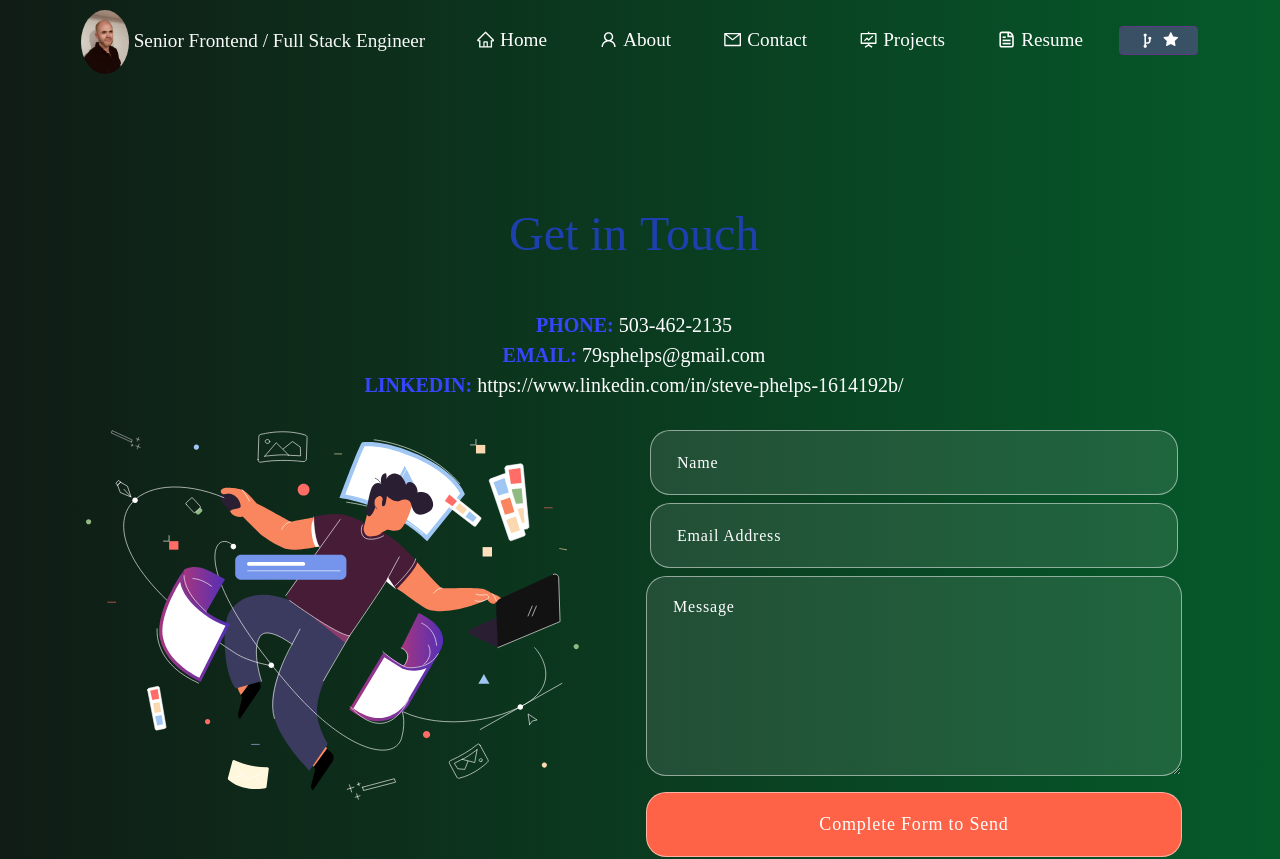
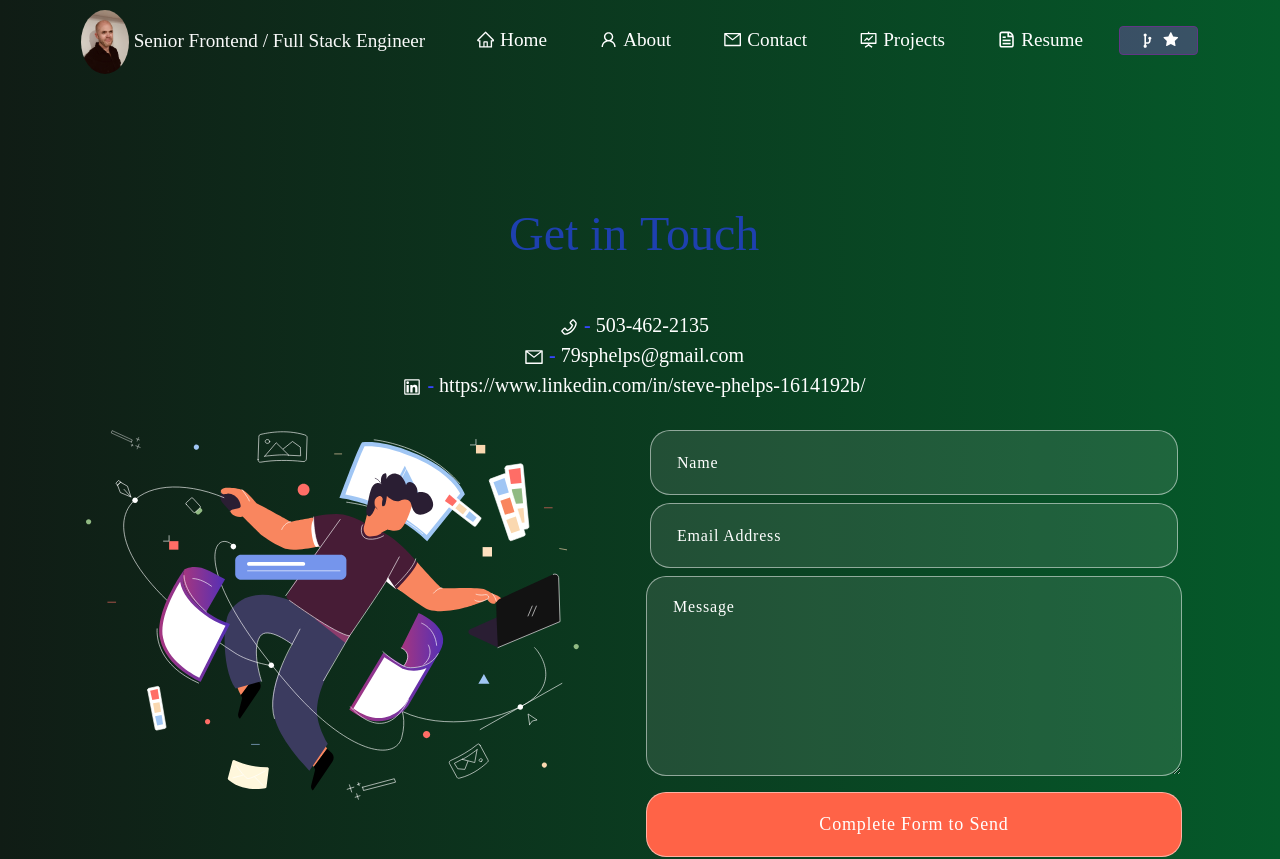
Before and after one commit to 79sphelps/steve-phelps, a React (Create React App) app: page /contact in a window 1280 px wide. Shown: the top 859 px of the page. Built offline with nearby package versions, Linux system fonts and the light colour scheme.

Commit message:
Updating contact icons

```diff
--- a/src/components/Contact/Contact.js
+++ b/src/components/Contact/Contact.js
@@ -2,6 +2,11 @@ import React from "react";
 import { Container, Row, Col } from "react-bootstrap";
 // import Particle from "../Particle";
 import TrackVisibility from "react-on-screen";
+import {
+  AiOutlinePhone,
+  AiOutlineLinkedin,
+  AiOutlineMail,
+} from "react-icons/ai";
 import "./Contact.css";
 import contactImg from "../../Assets/contact-img.svg";
 import BlurText from "../ReactBitsComponents/BlurText";
@@ -25,16 +30,19 @@ const Contact = () => {
                 className="text-5xl mb-8 text-blue-800 justify-center"
               />
             </h1>
-            <div style={{ display: "inline" }}>
-              <b className="purple">PHONE: </b>
+            <div style={{ display: "inline", display: 'flex', justifyContent: 'center', alignItems: 'center' }}>
+              <AiOutlinePhone className='home-contact-info-icon'/>
+              <b className="purple" style={{ marginRight: '5px' }}>-</b>
               {HOME_PHONE}
             </div>
-            <div style={{ display: "inline" }}>
-              <b className="purple">EMAIL: </b>
+            <div style={{ display: "inline", display: 'flex', justifyContent: 'center', alignItems: 'center' }}>
+              <AiOutlineMail className='home-contact-info-icon' />
+              <b className="purple"  style={{ marginRight: '5px' }}>-</b>
               <a href={`mailto:${HOME_EMAIL}`}>{HOME_EMAIL}</a>
             </div>
-            <div style={{ display: "inline" }}>
-              <b className="purple">LINKEDIN: </b>
+            <div style={{ display: "inline", display: 'flex', justifyContent: 'center', alignItems: 'center' }}>
+              <AiOutlineLinkedin className='home-contact-info-icon' />
+              <b className="purple" style={{ marginRight: '5px' }}>-</b>
               <a href={HOME_LINKEDIN}>{HOME_LINKEDIN}</a>
             </div>
             <Col
--- a/src/components/Home/Home.js
+++ b/src/components/Home/Home.js
@@ -1,5 +1,9 @@
 import React from "react";
 import { Container, Row, Col } from "react-bootstrap";
+import {
+  AiOutlinePhone,
+  AiOutlineMail,
+} from "react-icons/ai";
 import Particle from "../Particle";
 import RotatingText from "../ReactBitsComponents/RotatingText";
 import homeLogo from "../../Assets/home-main.svg";
@@ -68,19 +72,25 @@ const Home = () => {
                 {/* <ul className="home-contact-text"> */}
                 <ul>
                   <li>
-                    <b className="purple">PHONE: </b>
+                    <div style={{ display: 'flex', flexDirection: 'row' }}>
+                    <AiOutlinePhone className='home-contact-info-icon'/>
+                    <b className="purple" style={{ marginRight: '5px' }}>-</b>
                     {HOME_PHONE}
+                    </div>
                   </li>
                   <li>
-                    <b className="purple">EMAIL: </b>
+                    <div style={{ display: 'flex', flexDirection: 'row' }}>
+                    <AiOutlineMail className='home-contact-info-icon' />
+                    <b className="purple" style={{ marginRight: '5px' }}>-</b>
                     {HOME_EMAIL}
+                    </div>
                   </li>
                   <li>
-                    <b className="purple">CITY: </b>
+                    <b className="purple" style={{ marginRight: '5px' }}>CITY: </b>
                     {HOME_CITY}
                   </li>
                   <li>
-                    <b className="purple">STATE: </b>
+                    <b className="purple" style={{ marginRight: '5px' }}>STATE: </b>
                     {HOME_STATE}
                   </li>
                 </ul>
--- a/src/style.css
+++ b/src/style.css
@@ -304,6 +304,11 @@ button:focus {
   .home-contact-text  {
     font-size: 0.8em !important;
   }
+}
+
+.home-contact-info-icon {
+  margin-right: 5px;
+  margin-top: 3px;
 }
 
 .heading {
```
